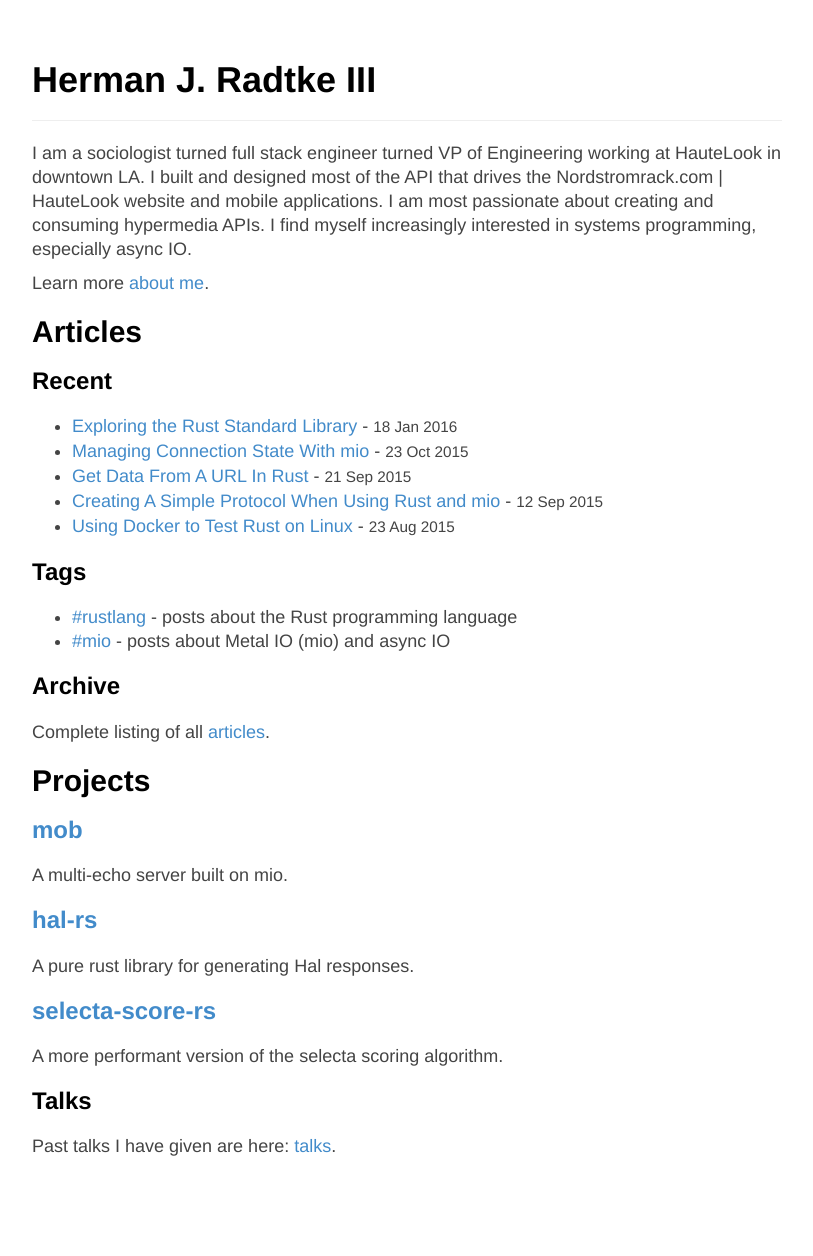
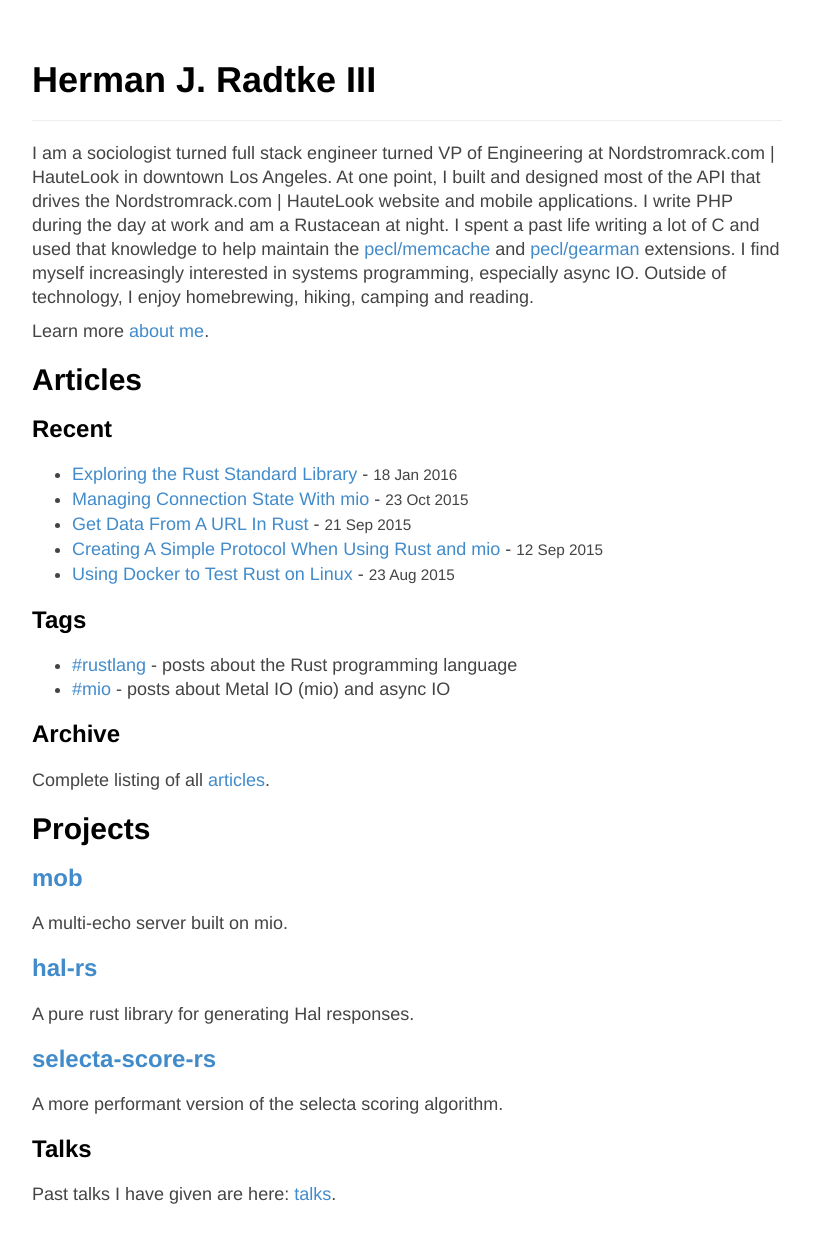
Before and after one commit to hjr3/hjr3.github.io, a Jekyll site: the page built from index.html, in a window 1280 px wide. Shown: the whole page, without its empty margins (233-1046 px from the left). Built offline with Jekyll 4.4.1, drawn with Linux system fonts in a browser that asks for light colours; before the commit the page ends 1208 px from its top, so only the background shows below that.

Commit message:
Update bio

```diff
--- a/index.html
+++ b/index.html
@@ -6,7 +6,9 @@ title: Herman J. Radtke III
 <h1>{{ site.author.name }}</h1>
 <hr/>
 <p>
-I am a sociologist turned full stack engineer turned VP of Engineering working at HauteLook in downtown LA. I built and designed most of the API that drives the Nordstromrack.com | HauteLook website and mobile applications. I am most passionate about creating and consuming hypermedia APIs. I find myself increasingly interested in systems programming, especially async IO.
+I am a sociologist turned full stack engineer turned VP of Engineering at Nordstromrack.com | HauteLook in downtown Los Angeles. At one point, I built and designed most of the API that drives the Nordstromrack.com | HauteLook website and mobile applications. I write PHP during the day at work and am a Rustacean at night. I spent a past life writing a lot of C and used that knowledge to help maintain the <a href="https://pecl.php.net/package/memcache">pecl/memcache</a> and <a href="https://pecl.php.net/package/gearman">pecl/gearman</a> extensions. I find myself increasingly interested in systems programming, especially async IO.
+
+Outside of technology, I enjoy homebrewing, hiking, camping and reading.
 </p>
 <p>
 Learn more <a href="http://about.me/hermanradtke">about me</a>.
```
